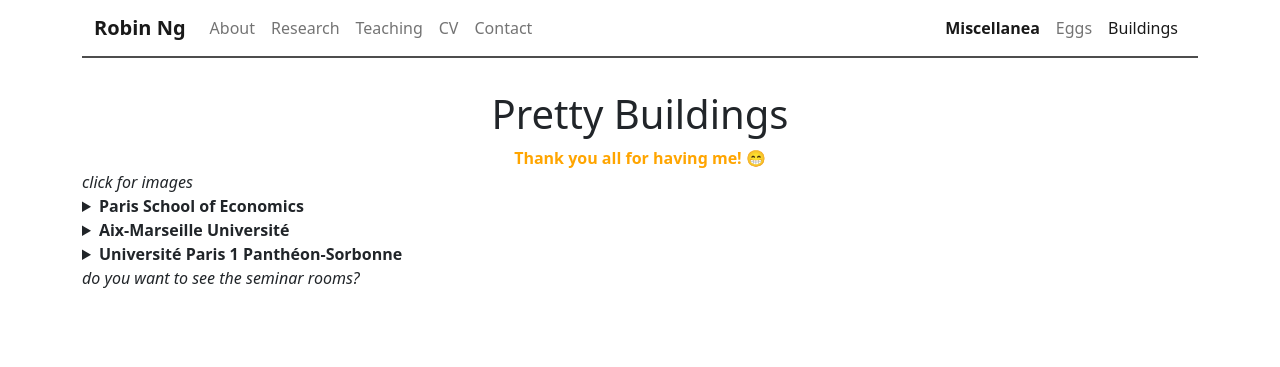
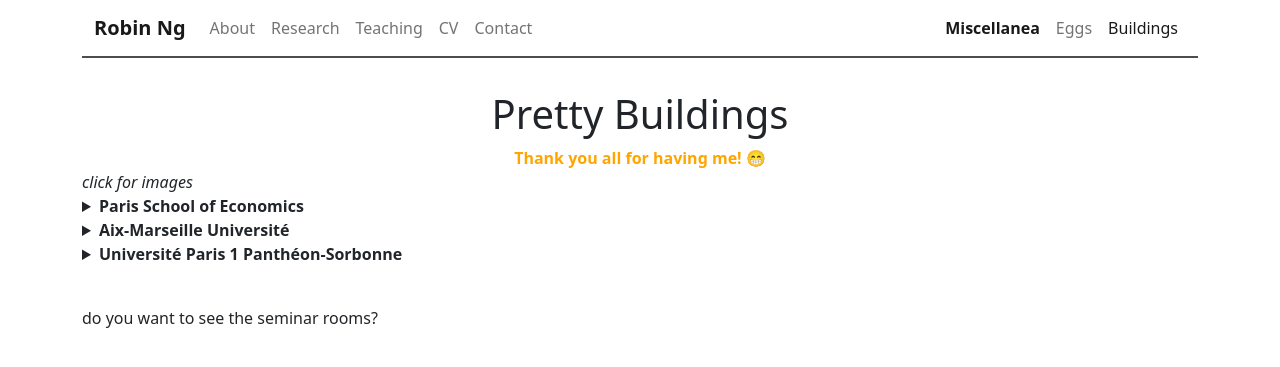
Before and after one commit to robin-ng/1, a Jekyll site: the page built from universities.md, in a window 1280 px wide. Shown: the top 367 px of the page. Built offline with Jekyll 4.4.1, drawn with Linux system fonts in a browser that asks for light colours.

Commit message:
may update

```diff
--- a/universities.md
+++ b/universities.md
@@ -11,9 +11,10 @@ permalink: /universities/
 
 <details>
 <summary><b>Paris School of Economics</b></summary>
+<p>PSE's building shared with ENS.</p>
 <img src="{{site.baseurl}}/assets/images/university_buildings/PSE/PSE_1.jpg" alt="PSE" width="500"/>
 <img src="{{site.baseurl}}/assets/images/university_buildings/PSE/PSE_2.jpg" alt="PSE" width="500"/><br/>
-<p style="margin: -15px 0px 10px 0px">Stunning view of Paris. </p>
+<p>Stunning view of Paris. </p>
 <img src="{{site.baseurl}}/assets/images/university_buildings/PSE/PSE_6f_view.jpg" alt="PSE view" width="500"/>
 <img src="{{site.baseurl}}/assets/images/university_buildings/PSE/PSE_garden.jpg" alt="PSE garden" width="500"/><br/>
 <p style="margin: -15px 0px 10px 0px">I really enjoyed my stay here. I certainly miss this view and all the lunches in the garden.</p>
@@ -21,7 +22,7 @@ permalink: /universities/
 
 <details>
 <summary><b>Aix-Marseille Université</b></summary>
-<p style="margin: -15px 0px 10px 0px">The 'old'(?) AMSE building.</p>
+<p>The 'old'(?) AMSE building.</p>
 <img src="{{site.baseurl}}/assets/images/university_buildings/AMSE/AMSE_3.jpg" alt="AMSE" width="500"/><br/>
 <img src="{{site.baseurl}}/assets/images/university_buildings/AMSE/AMSE_1.jpg" alt="AMSE MEGA" width="500"/>
 <img src="{{site.baseurl}}/assets/images/university_buildings/AMSE/AMSE_2.jpg" alt="AMSE MEGA" width="500"/><br/>
@@ -35,4 +36,5 @@ permalink: /universities/
 <!--<center>The MSE building has a very interesting fire escape.</center>-->
 </details>
 
-<left><i>do you want to see the seminar rooms?</i></left>
+<br/>
+<left>do you want to see the seminar rooms?</left>
```
